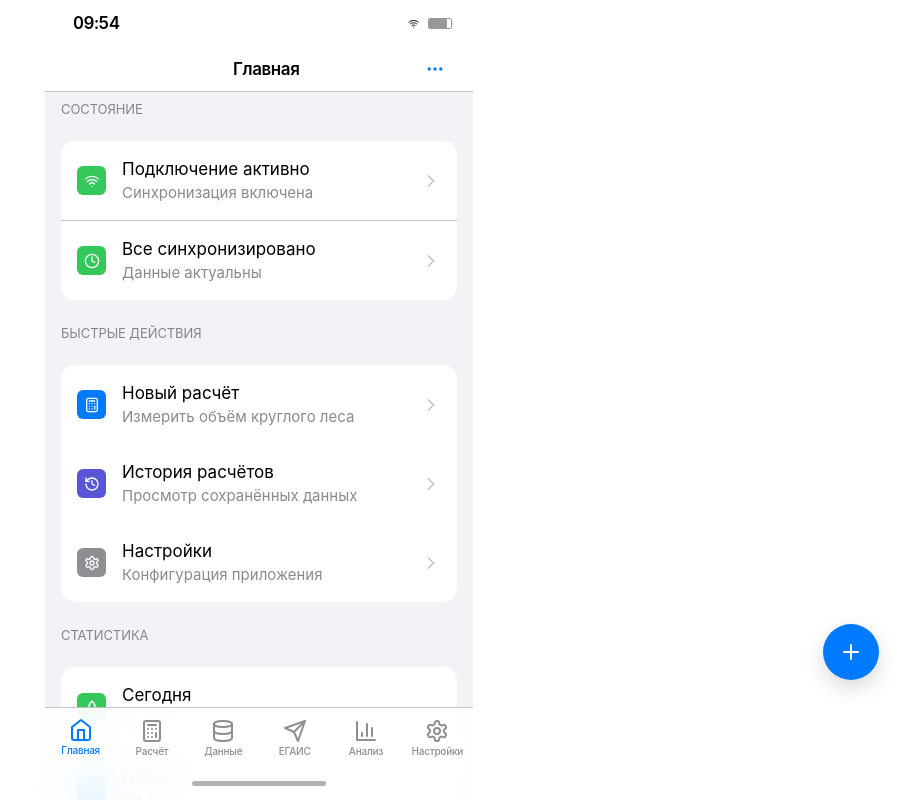
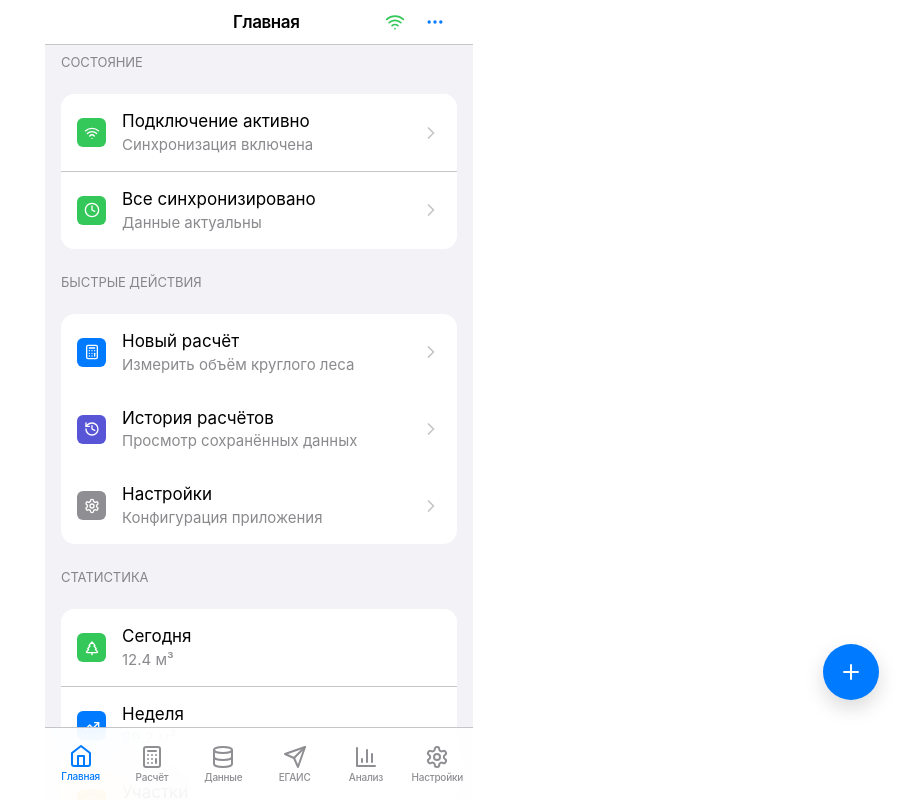
Before and after one commit to alexandertataurov/Forestry-Compliance-Application, a React (Vite) app: page / in a window 1280 px wide. Shown: the whole page, without its empty margins (381-1280 px from the left). Built offline with nearby package versions, Linux system fonts and the light colour scheme.

Commit message:
feat: removed stutus bar and other minor

```diff
--- a/App.tsx
+++ b/App.tsx
@@ -182,29 +182,7 @@ export default function App() {
 
   return (
     <div className="ios-app-container">
-      {/* Native iOS Status Bar */}
-      <div className="ios-status-bar">
-        <div className="ios-status-left">
-          <span className="ios-time">
-            {new Date().toLocaleTimeString('ru-RU', { hour: '2-digit', minute: '2-digit' })}
-          </span>
-        </div>
-        <div className="ios-status-right">
-          {isOnline ? (
-            <Wifi className="ios-status-icon" />
-          ) : (
-            <WifiOff className="ios-status-icon ios-status-icon-error" />
-          )}
-          {pendingSync > 0 && (
-            <div className="ios-sync-indicator"></div>
-          )}
-          <div className="ios-battery">
-            <div className="ios-battery-level"></div>
-          </div>
-        </div>
-      </div>
-
-      {/* Native iOS Navigation Bar */}
+      {/* Web-optimized Navigation Bar */}
       <div className="ios-navigation-bar">
         <div className="ios-nav-content">
           <div className="ios-nav-left">
@@ -224,6 +202,23 @@ export default function App() {
           </div>
 
           <div className="ios-nav-right">
+            {/* Connection Status Indicator */}
+            <div className="connection-status" style={{ display: 'flex', alignItems: 'center', marginRight: '8px' }}>
+              {isOnline ? (
+                <Wifi className="ios-nav-icon" style={{ color: 'var(--ios-green)' }} />
+              ) : (
+                <WifiOff className="ios-nav-icon" style={{ color: 'var(--ios-red)' }} />
+              )}
+              {pendingSync > 0 && (
+                <div className="sync-indicator" style={{
+                  width: '8px',
+                  height: '8px',
+                  background: 'var(--ios-orange)',
+                  borderRadius: '50%',
+                  marginLeft: '4px'
+                }}></div>
+              )}
+            </div>
             <button className="ios-nav-button">
               <MoreHorizontal className="ios-nav-icon" />
             </button>
@@ -272,7 +267,6 @@ export default function App() {
             );
           })}
         </div>
-        <div className="ios-home-indicator"></div>
       </div>
     </div>
   );
--- a/styles/globals.css
+++ b/styles/globals.css
@@ -5,8 +5,9 @@
 @custom-variant dark (&:is(.dark *));
 
 :root {
-  /* iOS System Typography - SF Pro */
-  --font-family: -apple-system, BlinkMacSystemFont, 'SF Pro Display', 'SF Pro Text', sans-serif;
+  /* iOS System Typography - SF Pro with enhanced fallbacks */
+  --font-family: -apple-system, BlinkMacSystemFont, 'SF Pro Display', 'SF Pro Text', 'Helvetica Neue', Helvetica, Arial, sans-serif;
+  --font-family-mono: 'SF Mono', Monaco, 'Cascadia Code', 'Roboto Mono', Consolas, 'Courier New', monospace;
 
   /* iOS System Colors - Light Mode */
   --ios-blue: #007AFF;
@@ -165,7 +166,7 @@
   }
 }
 
-/* Native iOS App Container */
+/* Web-optimized App Container */
 .ios-app-container {
   display: flex;
   flex-direction: column;
@@ -176,82 +177,6 @@
   background: var(--ios-system-background);
   position: relative;
   overflow: hidden;
-}
-
-/* Native iOS Status Bar */
-.ios-status-bar {
-  display: flex;
-  justify-content: space-between;
-  align-items: center;
-  height: 47px;
-  padding: 0 21px 0 28px;
-  background: var(--ios-system-background);
-  font-size: 17px;
-  font-weight: 600;
-  color: var(--ios-label);
-  z-index: 100;
-}
-
-.ios-status-left {
-  display: flex;
-  align-items: center;
-}
-
-.ios-time {
-  font-variant-numeric: tabular-nums;
-  letter-spacing: -0.41px;
-}
-
-.ios-status-right {
-  display: flex;
-  align-items: center;
-  gap: 6px;
-}
-
-.ios-status-icon {
-  width: 17px;
-  height: 11px;
-  opacity: 1;
-}
-
-.ios-status-icon-error {
-  color: var(--ios-red);
-}
-
-.ios-sync-indicator {
-  width: 6px;
-  height: 6px;
-  background: var(--ios-orange);
-  border-radius: 50%;
-  animation: ios-pulse 2s infinite;
-}
-
-.ios-battery {
-  width: 24px;
-  height: 11px;
-  border: 1px solid var(--ios-label);
-  border-radius: 2px;
-  position: relative;
-  opacity: 0.4;
-}
-
-.ios-battery::after {
-  content: '';
-  position: absolute;
-  right: -2px;
-  top: 3px;
-  width: 1px;
-  height: 3px;
-  background: var(--ios-label);
-  border-radius: 0 1px 1px 0;
-  opacity: 0.4;
-}
-
-.ios-battery-level {
-  height: 100%;
-  width: 80%;
-  background: var(--ios-label);
-  border-radius: 1px;
 }
 
 /* Native iOS Navigation Bar */
@@ -359,13 +284,13 @@
 }
 
 .ios-content-container {
-  padding-bottom: 100px; /* Space for tab bar */
+  padding-bottom: 80px; /* Space for web-optimized tab bar */
 }
 
-/* Native iOS Floating Action Button */
+/* Web-optimized Floating Action Button */
 .ios-fab {
   position: fixed;
-  bottom: 120px;
+  bottom: 100px;
   right: 20px;
   width: 56px;
   height: 56px;
@@ -426,7 +351,7 @@
   position: relative;
   display: flex;
   border-top: 0.5px solid var(--ios-separator);
-  padding: 6px 0 0 0;
+  padding: 8px 0 8px 0;
 }
 
 .ios-tab-item {
@@ -438,7 +363,7 @@
   background: none;
   border: none;
   cursor: pointer;
-  padding: 4px 8px 8px 8px;
+  padding: 8px 8px;
   position: relative;
   min-height: var(--ios-touch-target);
   gap: 2px;
@@ -470,22 +395,6 @@
 
 .ios-tab-item-active .ios-tab-label {
   color: var(--ios-blue);
-}
-
-.ios-home-indicator {
-  height: 34px;
-  display: flex;
-  align-items: center;
-  justify-content: center;
-}
-
-.ios-home-indicator::after {
-  content: '';
-  width: 134px;
-  height: 5px;
-  background: var(--ios-label);
-  border-radius: 2.5px;
-  opacity: 0.3;
 }
 
 /* Native iOS Animations */
@@ -659,6 +568,200 @@
   }
 }
 
+/* Text Overflow and Word Wrapping Fixes */
+* {
+  /* Prevent text overflow and ensure proper wrapping */
+  word-wrap: break-word;
+  overflow-wrap: break-word;
+  hyphens: auto;
+  -webkit-hyphens: auto;
+  -moz-hyphens: auto;
+}
+
+/* Enhanced text handling for all elements */
+p, div, span, h1, h2, h3, h4, h5, h6, li, td, th {
+  word-break: break-word;
+  overflow-wrap: break-word;
+  max-width: 100%;
+}
+
+/* Specific text overflow handling for list items */
+.ios-list-item-title,
+.ios-list-item-subtitle {
+  word-break: break-word;
+  overflow-wrap: break-word;
+  white-space: normal;
+  line-height: 1.4;
+}
+
+/* Enhanced iOS native font setup */
+body, input, select, textarea, button {
+  font-family: var(--font-family);
+  -webkit-font-smoothing: antialiased;
+  -moz-osx-font-smoothing: grayscale;
+  text-rendering: optimizeLegibility;
+}
+
+/* Monospace elements */
+code, pre, .monospace {
+  font-family: var(--font-family-mono);
+}
+
+/* Enhanced Calculator Button Styles */
+.calculator-button {
+  background: var(--ios-blue);
+  color: white;
+  border: none;
+  border-radius: var(--ios-radius-lg);
+  font-size: 19px;
+  font-weight: 600;
+  padding: 16px 24px;
+  min-height: 56px;
+  min-width: 80px;
+  cursor: pointer;
+  transition: all 0.2s ease;
+  display: flex;
+  align-items: center;
+  justify-content: center;
+  gap: 8px;
+  font-family: var(--font-family);
+  -webkit-font-smoothing: antialiased;
+  -moz-osx-font-smoothing: grayscale;
+  box-shadow: 0 2px 8px rgba(0, 122, 255, 0.2);
+}
+
+.calculator-button:active {
+  opacity: 0.3;
+  transform: scale(0.96);
+}
+
+.calculator-button:disabled {
+  opacity: 0.3;
+  cursor: not-allowed;
+  transform: none;
+}
+
+/* Calculator button variants */
+.calculator-button-large {
+  font-size: 20px;
+  padding: 20px 32px;
+  min-height: 64px;
+  min-width: 120px;
+  border-radius: var(--ios-radius-xl);
+}
+
+.calculator-button-preset {
+  background: var(--ios-blue);
+  color: white;
+  font-size: 18px;
+  font-weight: 600;
+  padding: 14px 20px;
+  min-height: 52px;
+  min-width: 70px;
+  border-radius: var(--ios-radius-lg);
+  box-shadow: 0 2px 6px rgba(0, 122, 255, 0.15);
+}
+
+.calculator-button-secondary {
+  background: var(--ios-quaternary-system-fill);
+  color: var(--ios-blue);
+  font-size: 17px;
+  font-weight: 600;
+  padding: 12px 18px;
+  min-height: 48px;
+  border-radius: var(--ios-radius-md);
+  box-shadow: none;
+}
+
+.calculator-button-small {
+  background: var(--ios-blue);
+  color: white;
+  font-size: 16px;
+  font-weight: 600;
+  padding: 10px 16px;
+  min-height: 40px;
+  min-width: 40px;
+  border-radius: var(--ios-radius-md);
+}
+
+/* Enhanced iOS Button Styles with better touch targets */
+.ios-button {
+  background: var(--ios-blue);
+  color: white;
+  border: none;
+  border-radius: var(--ios-radius-lg);
+  font-size: 17px;
+  font-weight: 600;
+  padding: 16px 24px;
+  min-height: 50px;
+  cursor: pointer;
+  transition: all 0.2s ease;
+  font-family: var(--font-family);
+  -webkit-font-smoothing: antialiased;
+  -moz-osx-font-smoothing: grayscale;
+  display: flex;
+  align-items: center;
+  justify-content: center;
+  gap: 8px;
+  box-shadow: 0 1px 3px rgba(0, 0, 0, 0.1);
+}
+
+.ios-button:active {
+  opacity: 0.3;
+  transform: scale(0.96);
+}
+
+.ios-button-secondary {
+  background: var(--ios-system-fill);
+  color: var(--ios-blue);
+  box-shadow: none;
+}
+
+.ios-button-destructive {
+  background: var(--ios-red);
+  color: white;
+  box-shadow: 0 1px 3px rgba(255, 59, 48, 0.2);
+}
+
+/* Input field enhancements */
+input[type="text"],
+input[type="number"],
+input[type="email"],
+input[type="password"],
+textarea,
+select {
+  font-family: var(--font-family);
+  -webkit-font-smoothing: antialiased;
+  -moz-osx-font-smoothing: grayscale;
+  word-break: normal;
+  overflow-wrap: normal;
+}
+
+/* Ensure proper text wrapping in containers */
+.ios-list-item-content {
+  min-width: 0; /* Allow flex items to shrink */
+  overflow: hidden;
+}
+
+.ios-list-item-text {
+  min-width: 0; /* Allow flex items to shrink */
+  overflow: hidden;
+}
+
+/* Enhanced navigation title with proper text handling */
+.ios-nav-title {
+  font-size: 17px;
+  font-weight: 600;
+  color: var(--ios-label);
+  margin: 0;
+  text-align: left;
+  letter-spacing: -0.41px;
+  white-space: nowrap;
+  overflow: hidden;
+  text-overflow: ellipsis;
+  max-width: 200px;
+}
+
 /* Ensure all text is left-aligned */
 input, select, textarea, button, div, span, p, h1, h2, h3, h4, h5, h6 {
   text-align: left;
@@ -678,4 +781,57 @@ input, select, textarea, button, div, span, p, h1, h2, h3, h4, h5, h6 {
   .ios-nav-center {
     margin-left: 50px;
   }
+
+  .ios-nav-title {
+    max-width: 150px;
+  }
 }
+
+/* Responsive text sizing for better readability */
+@media (max-width: 375px) {
+  .calculator-button {
+    font-size: 17px;
+    padding: 14px 20px;
+    min-height: 52px;
+    min-width: 70px;
+  }
+
+  .calculator-button-large {
+    font-size: 18px;
+    padding: 18px 28px;
+    min-height: 60px;
+    min-width: 100px;
+  }
+
+  .calculator-button-preset {
+    font-size: 16px;
+    padding: 12px 16px;
+    min-height: 48px;
+    min-width: 60px;
+  }
+}
+
+/* Enhanced accessibility for text */
+@media (prefers-reduced-motion: reduce) {
+  .calculator-button,
+  .ios-button {
+    transition: opacity 0.1s ease;
+  }
+
+  .calculator-button:active,
+  .ios-button:active {
+    transform: none;
+  }
+}
+
+/* High contrast mode adjustments */
+@media (prefers-contrast: high) {
+  .calculator-button,
+  .ios-button {
+    border: 2px solid currentColor;
+  }
+
+  .calculator-button-secondary {
+    border: 2px solid var(--ios-blue);
+  }
+}
```
Also changed, not shown: components/calculator/DiameterCalculation.tsx (+15 -42 lines).
